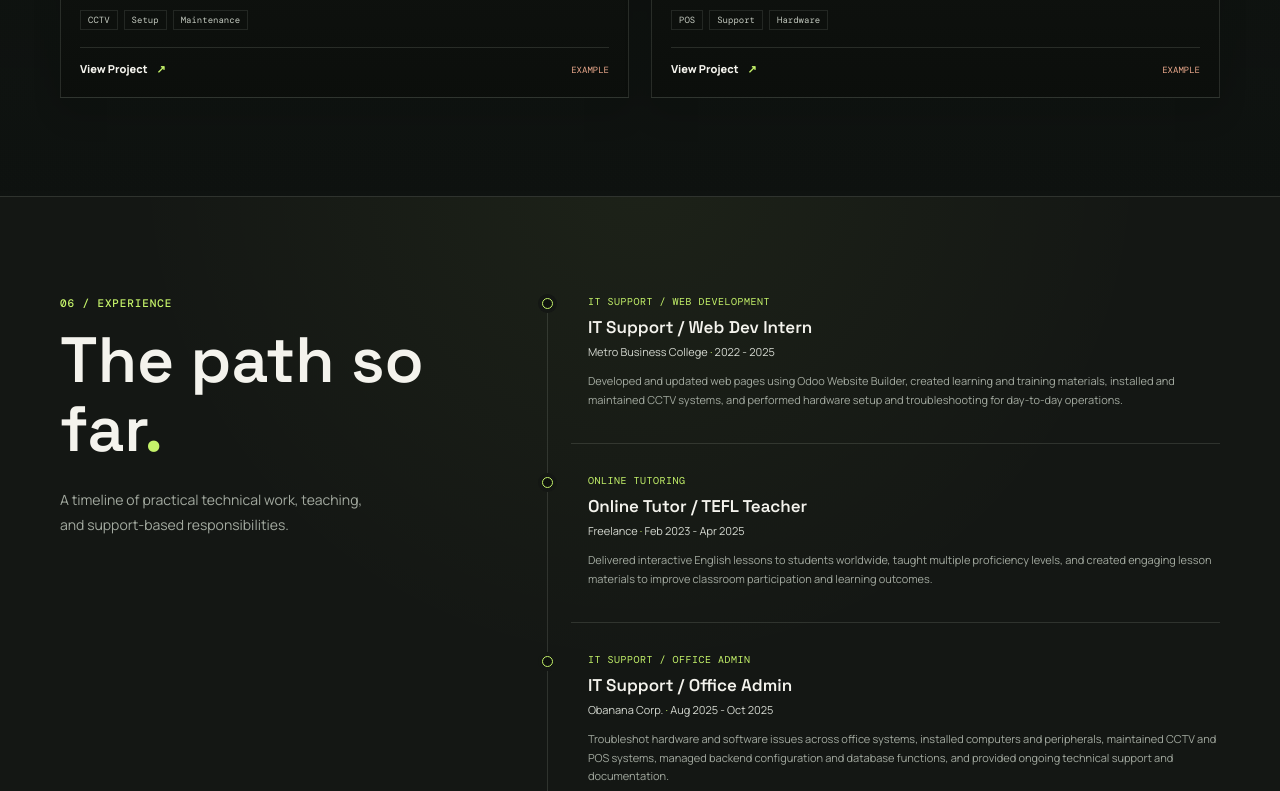
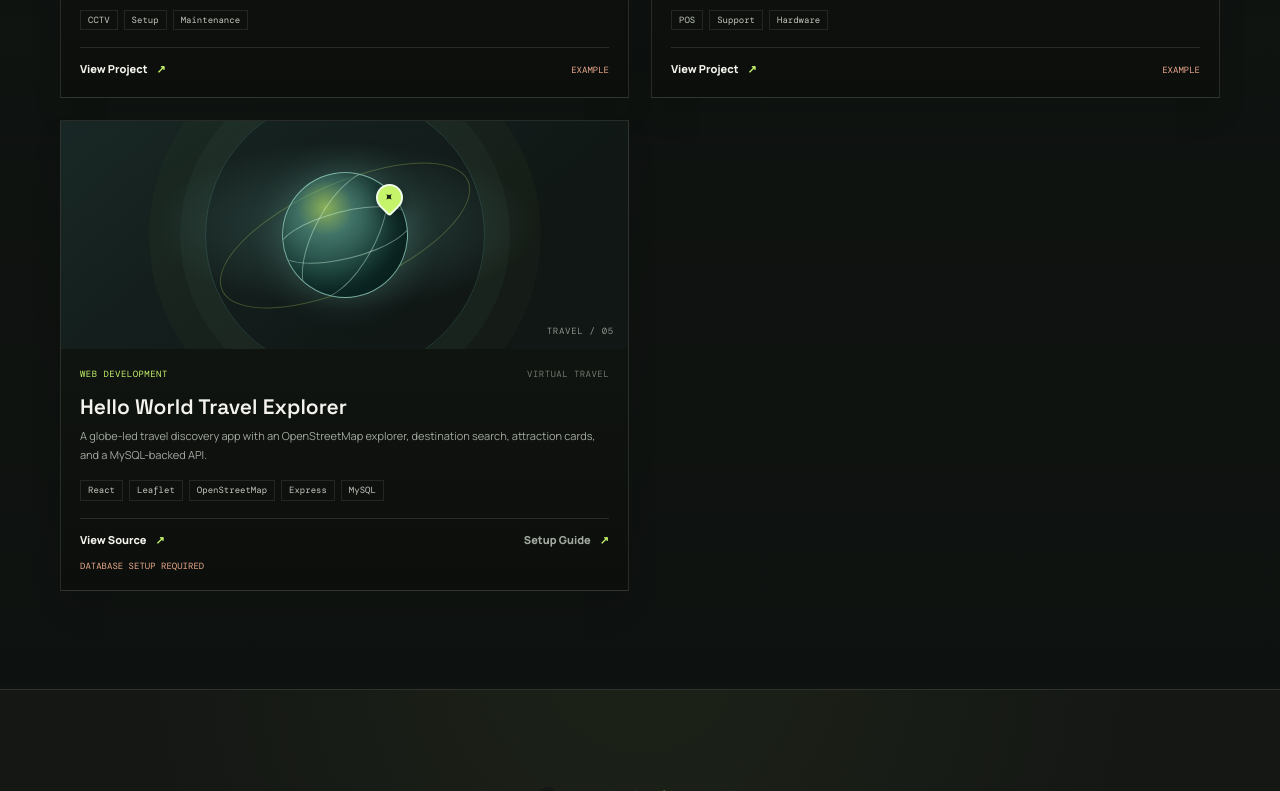
Before and after one commit to Arlyd20/ARLYD-JHON-PORTFOLIO, a plain HTML site: page index.html in a window 1280 px wide. Shown: the part 5095-5886 px from the top of the page. Drawn offline with nearby package versions, Linux system fonts and the light colour scheme.

Commit message:
Add Hello World travel explorer project

```diff
--- a/css/style.css
+++ b/css/style.css
@@ -183,6 +183,14 @@ button:focus-visible, a:focus-visible, input:focus-visible, textarea:focus-visib
 .art-web { background: radial-gradient(ellipse at 50% 48%, rgba(126, 157, 91, .3), transparent 53%), linear-gradient(135deg, #222922, #141914); }
 .art-web::before, .art-support::before { position: absolute; width: 300px; height: 300px; border: 1px solid rgba(197, 243, 106, .18); border-radius: 50%; content: ""; }
 .art-web::after { position: absolute; width: 385px; height: 190px; transform: rotate(-29deg); border: 1px solid rgba(197, 243, 106, .16); content: ""; }
+.art-travel { background: radial-gradient(ellipse at 50% 46%, rgba(131, 217, 202, .22), transparent 48%), linear-gradient(140deg, #182725, #101715 72%); }
+.art-travel::before { position: absolute; width: 280px; height: 280px; border: 1px solid rgba(131, 217, 202, .17); border-radius: 50%; box-shadow: 0 0 0 25px rgba(131, 217, 202, .035), 0 0 0 56px rgba(197, 243, 106, .025); content: ""; }
+.travel-orbit { position: absolute; width: 270px; height: 105px; transform: rotate(-24deg); border: 1px solid rgba(197, 243, 106, .25); border-radius: 50%; }
+.travel-globe { position: relative; z-index: 1; width: 126px; height: 126px; overflow: hidden; border: 1px solid rgba(167, 227, 208, .65); border-radius: 50%; background: radial-gradient(circle at 34% 28%, rgba(197, 243, 106, .63), rgba(94, 171, 151, .48) 23%, rgba(18, 57, 53, .95) 70%); box-shadow: inset -18px -10px 30px rgba(1, 10, 9, .54), 0 0 36px rgba(131, 217, 202, .22); }
+.travel-globe i, .travel-globe b { position: absolute; display: block; border: 1px solid rgba(218, 255, 232, .42); border-radius: 50%; content: ""; }
+.travel-globe i { inset: -9px 31px; transform: rotate(28deg); }
+.travel-globe b { inset: 38px -7px; transform: rotate(-14deg); }
+.travel-marker { position: absolute; z-index: 2; top: calc(50% - 51px); left: calc(50% + 31px); width: 27px; height: 27px; display: grid; place-items: center; border: 2px solid #efffe8; border-radius: 50% 50% 50% 3px; transform: rotate(-45deg); color: #172215; background: var(--accent); box-shadow: 0 4px 13px rgba(0, 0, 0, .4); font-size: 12px; }
 .art-window { position: relative; z-index: 1; display: block; width: 54%; height: 132px; padding: 14px; border: 1px solid rgba(225, 240, 210, .25); background: rgba(17, 21, 17, .77); box-shadow: 0 22px 45px rgba(0, 0, 0, .35); }
 .art-window i { display: inline-block; width: 5px; height: 5px; margin-right: 4px; border-radius: 50%; background: var(--accent); opacity: .75; }
 .art-window b, .art-window em { display: block; height: 8px; margin-top: 19px; background: linear-gradient(90deg, var(--accent) 0 18%, rgba(197, 243, 106, .15) 18% 100%); opacity: .7; }
@@ -210,7 +218,10 @@ button:focus-visible, a:focus-visible, input:focus-visible, textarea:focus-visib
 .project-tags { margin-bottom: 17px; }.project-tags li { padding: 4px 7px; }
 .project-actions { display: flex; align-items: center; justify-content: space-between; gap: 10px; padding-top: 12px; border-top: 1px solid var(--line); }
 .project-link { display: inline-flex; align-items: center; gap: 9px; font-size: 11px; font-weight: 800; }
+.project-link-secondary { color: var(--muted); }
+.project-link-secondary:hover { color: var(--accent); }
 .project-replace { color: var(--peach); font: 9px var(--font-mono); }
+.travel-project-note { display: block; margin-top: 10px; }
 
 /* Experience and education */
 .section-experience { background: #141714; }
--- a/index.html
+++ b/index.html
@@ -126,12 +126,13 @@
     <section class="section section-projects" id="projects" aria-labelledby="projects-title">
       <div class="shell">
         <div class="section-heading section-heading-row reveal"><div><p class="eyebrow">05 / SELECTED WORK</p><h2 id="projects-title">Projects &amp; practice<span>.</span></h2></div><p class="heading-aside">Work rooted in support, digital tools, learning materials, and practical system maintenance.</p></div>
-        <div class="project-toolbar reveal"><div class="filter-list" role="group" aria-label="Filter projects"><button class="filter-button is-active" type="button" data-filter="all" aria-pressed="true">All <span>04</span></button><button class="filter-button" type="button" data-filter="web" aria-pressed="false">Web Development</button><button class="filter-button" type="button" data-filter="design" aria-pressed="false">Graphic Design</button><button class="filter-button" type="button" data-filter="devops" aria-pressed="false">DevOps</button><button class="filter-button" type="button" data-filter="support" aria-pressed="false">IT Support</button></div><span class="placeholder-note">EXAMPLE PROJECTS</span></div>
+        <div class="project-toolbar reveal"><div class="filter-list" role="group" aria-label="Filter projects"><button class="filter-button is-active" type="button" data-filter="all" aria-pressed="true">All <span>05</span></button><button class="filter-button" type="button" data-filter="web" aria-pressed="false">Web Development</button><button class="filter-button" type="button" data-filter="design" aria-pressed="false">Graphic Design</button><button class="filter-button" type="button" data-filter="devops" aria-pressed="false">DevOps</button><button class="filter-button" type="button" data-filter="support" aria-pressed="false">IT Support</button></div><span class="placeholder-note">EXAMPLE PROJECTS</span></div>
         <div class="projects-grid" aria-live="polite">
           <article class="project-card reveal" data-category="web"><div class="project-art art-web" role="img" aria-label="Abstract thumbnail for a learning center website project"><span class="art-window"><i></i><i></i><i></i><b></b><em></em></span><span class="art-stamp">WEB / 01</span></div><div class="project-info"><div class="project-meta"><span>WEB DEVELOPMENT</span><span>LEARNING SITE</span></div><h3>Learning Center Website</h3><p>Designed a simple landing page for a training and course platform with clean sections, service highlights, and a user-friendly layout.</p><ul class="project-tags"><li>HTML</li><li>CSS</li><li>Responsive</li></ul><div class="project-actions"><a class="project-link" href="#contact">View Project <span aria-hidden="true">↗</span></a><span class="project-replace">EXAMPLE</span></div></div></article>
           <article class="project-card reveal" data-category="design"><div class="project-art art-design" role="img" aria-label="Abstract thumbnail for a graphic design sample project"><span class="art-poster"><i>TRAIN<br>TO<br><b>GROW</b></i><span>STUDIO / 02</span></span><span class="art-stamp">DESIGN / 02</span></div><div class="project-info"><div class="project-meta"><span>GRAPHIC DESIGN</span><span>BRAND ASSETS</span></div><h3>Training Materials Pack</h3><p>Created clean visual aids, presentation materials, and social-ready content to help explain topics clearly and professionally.</p><ul class="project-tags"><li>Branding</li><li>Layout</li><li>Content Design</li></ul><div class="project-actions"><a class="project-link" href="#contact">View Project <span aria-hidden="true">↗</span></a><span class="project-replace">EXAMPLE</span></div></div></article>
           <article class="project-card reveal" data-category="devops"><div class="project-art art-devops" role="img" aria-label="Abstract thumbnail for a systems and deployment example project"><span class="terminal-art"><span>$ setup --cctv</span><span class="terminal-ok">✓ connected</span><span>→ office surveillance</span><b>_</b></span><span class="art-stamp">OPS / 03</span></div><div class="project-info"><div class="project-meta"><span>DEVOPS</span><span>SECURITY SYSTEM</span></div><h3>CCTV Deployment Setup</h3><p>Prepared a monitoring setup for office environments by configuring devices, testing connectivity, and supporting smooth system operation.</p><ul class="project-tags"><li>CCTV</li><li>Setup</li><li>Maintenance</li></ul><div class="project-actions"><a class="project-link" href="#contact">View Project <span aria-hidden="true">↗</span></a><span class="project-replace">EXAMPLE</span></div></div></article>
           <article class="project-card reveal" data-category="support"><div class="project-art art-support" role="img" aria-label="Abstract thumbnail for an office support example project"><span class="support-art"><span class="support-ring">+</span><span class="support-label">OFFICE<br>SETUP</span><i></i><i></i><i></i></span><span class="art-stamp">IT / 04</span></div><div class="project-info"><div class="project-meta"><span>IT SUPPORT</span><span>OFFICE SYSTEMS</span></div><h3>POS &amp; Computer Support</h3><p>Handled troubleshooting for computers, peripherals, and POS workflows while ensuring everyday office systems stayed functional and reliable.</p><ul class="project-tags"><li>POS</li><li>Support</li><li>Hardware</li></ul><div class="project-actions"><a class="project-link" href="#contact">View Project <span aria-hidden="true">↗</span></a><span class="project-replace">EXAMPLE</span></div></div></article>
+          <article class="project-card reveal" data-category="web"><div class="project-art art-travel" role="img" aria-label="Abstract globe and map illustration for the Hello World virtual travel explorer"><span class="travel-orbit" aria-hidden="true"></span><span class="travel-globe" aria-hidden="true"><i></i><b></b></span><span class="travel-marker" aria-hidden="true">✦</span><span class="art-stamp">TRAVEL / 05</span></div><div class="project-info"><div class="project-meta"><span>WEB DEVELOPMENT</span><span>VIRTUAL TRAVEL</span></div><h3>Hello World Travel Explorer</h3><p>A globe-led travel discovery app with an OpenStreetMap explorer, destination search, attraction cards, and a MySQL-backed API.</p><ul class="project-tags"><li>React</li><li>Leaflet</li><li>OpenStreetMap</li><li>Express</li><li>MySQL</li></ul><div class="project-actions"><a class="project-link" href="https://github.com/Arlyd20/Hello-World" target="_blank" rel="noreferrer">View Source <span aria-hidden="true">↗</span></a><a class="project-link project-link-secondary" href="https://github.com/Arlyd20/Hello-World#run" target="_blank" rel="noreferrer">Setup Guide <span aria-hidden="true">↗</span></a></div><span class="project-replace travel-project-note">DATABASE SETUP REQUIRED</span></div></article>
         </div>
       </div>
     </section>
```
